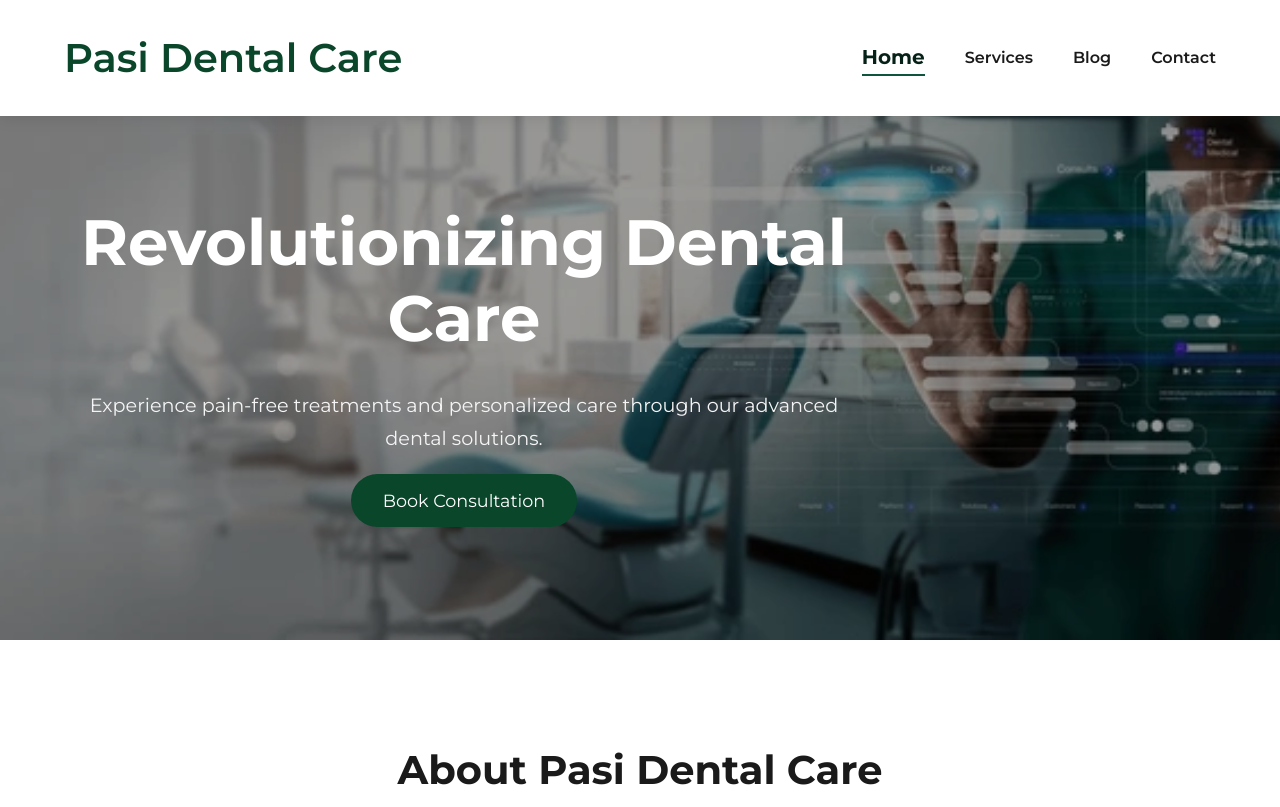
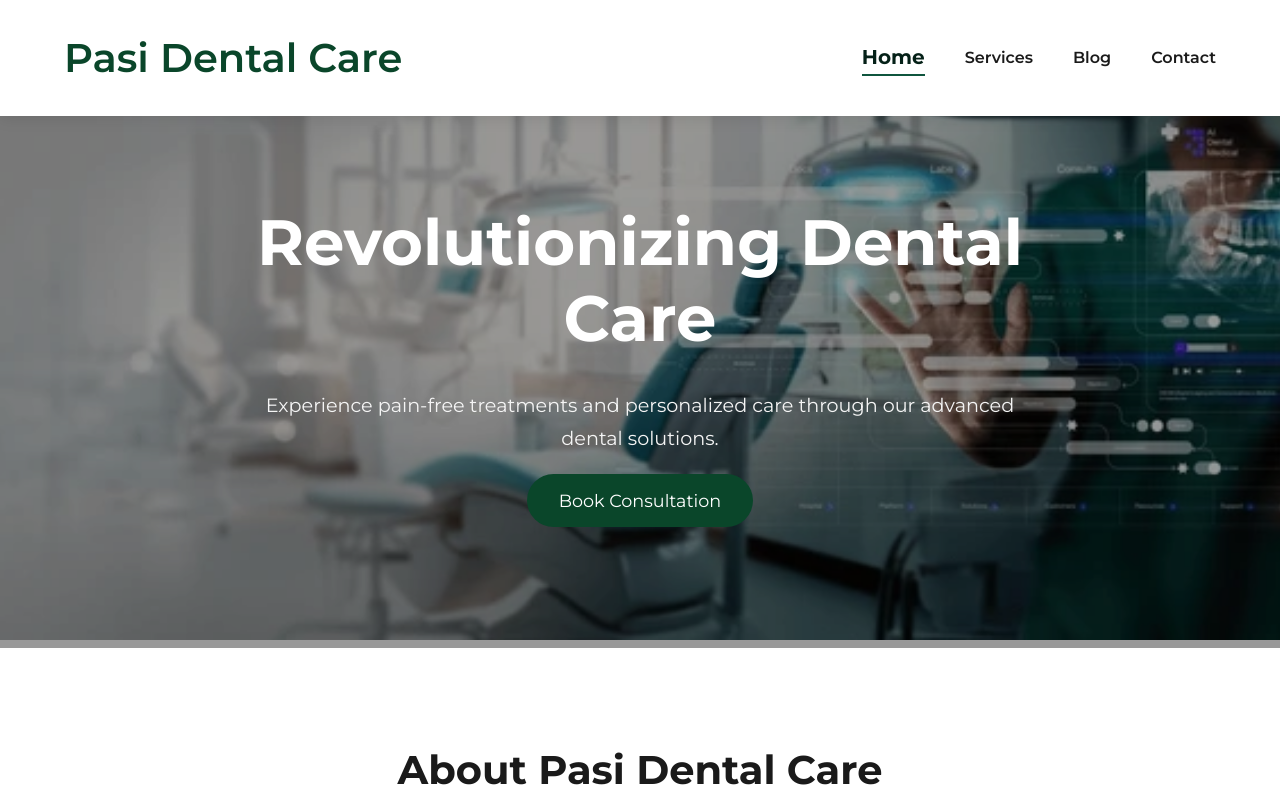
Before and after one commit to Ssayi91/Pasi-Dental, a plain HTML site: page index.html in a window 1280 px wide. Shown: the top 807 px of the page. Drawn offline with Linux system fonts and the light colour scheme; a script that the page names is missing.

Commit message:
styling updates

```diff
--- a/style.css
+++ b/style.css
@@ -91,12 +91,11 @@ body {
     background-image: url(./assets/dental\ banner\ 1.webp);
     background-size: cover;
     background-position: center;
-    background-repeat: no-repeat;
-    position: relative;
-    overflow: hidden;
     display: flex;
     align-items: center;
-    padding: 0 5%;
+    justify-content: center;
+    text-align: center;
+    color: white;
     margin-top: 80px;
 }
 
@@ -107,7 +106,7 @@ body {
     top: 0;
     left: 0;
     width: 100%;
-    height: 100%;
+    height: 81%;
     background-color: rgba(0, 0, 0, 0.4); /* Adjust opacity (0.3) as needed */
     z-index: 1;
 }
```
